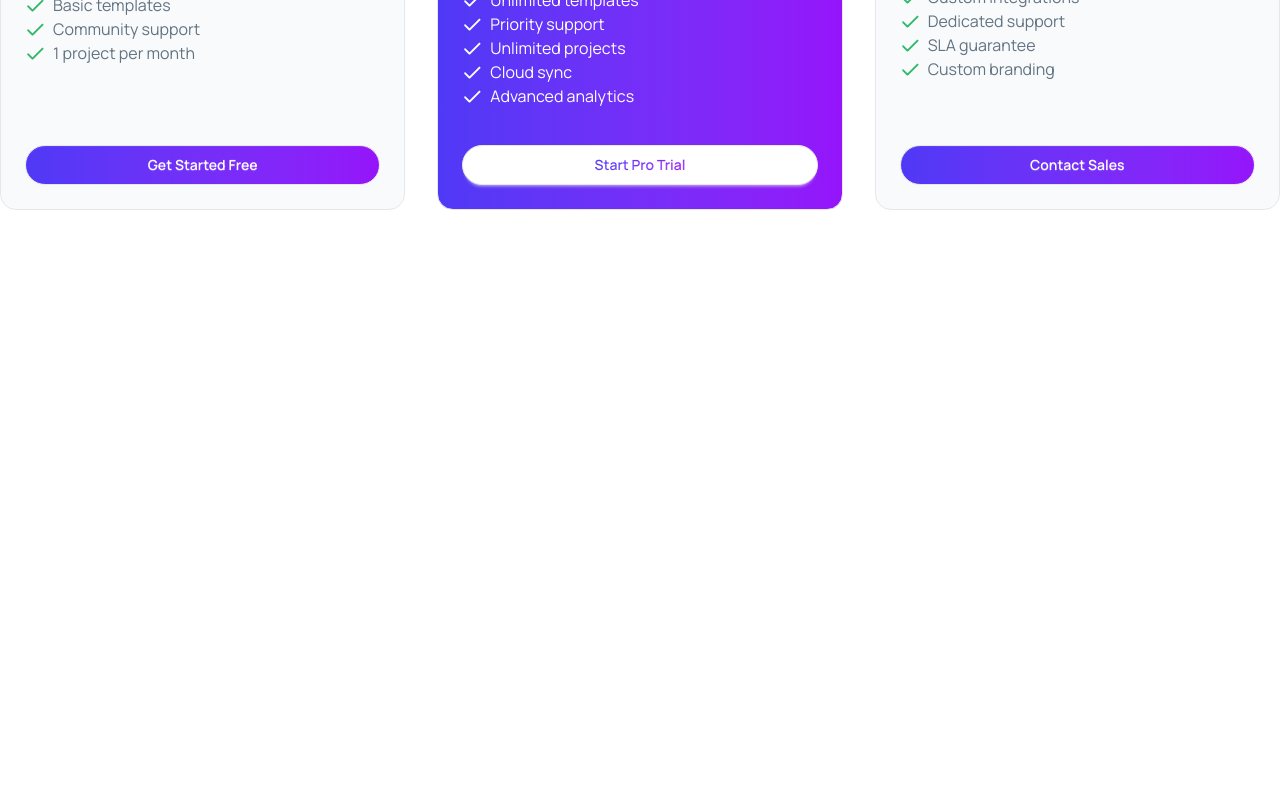
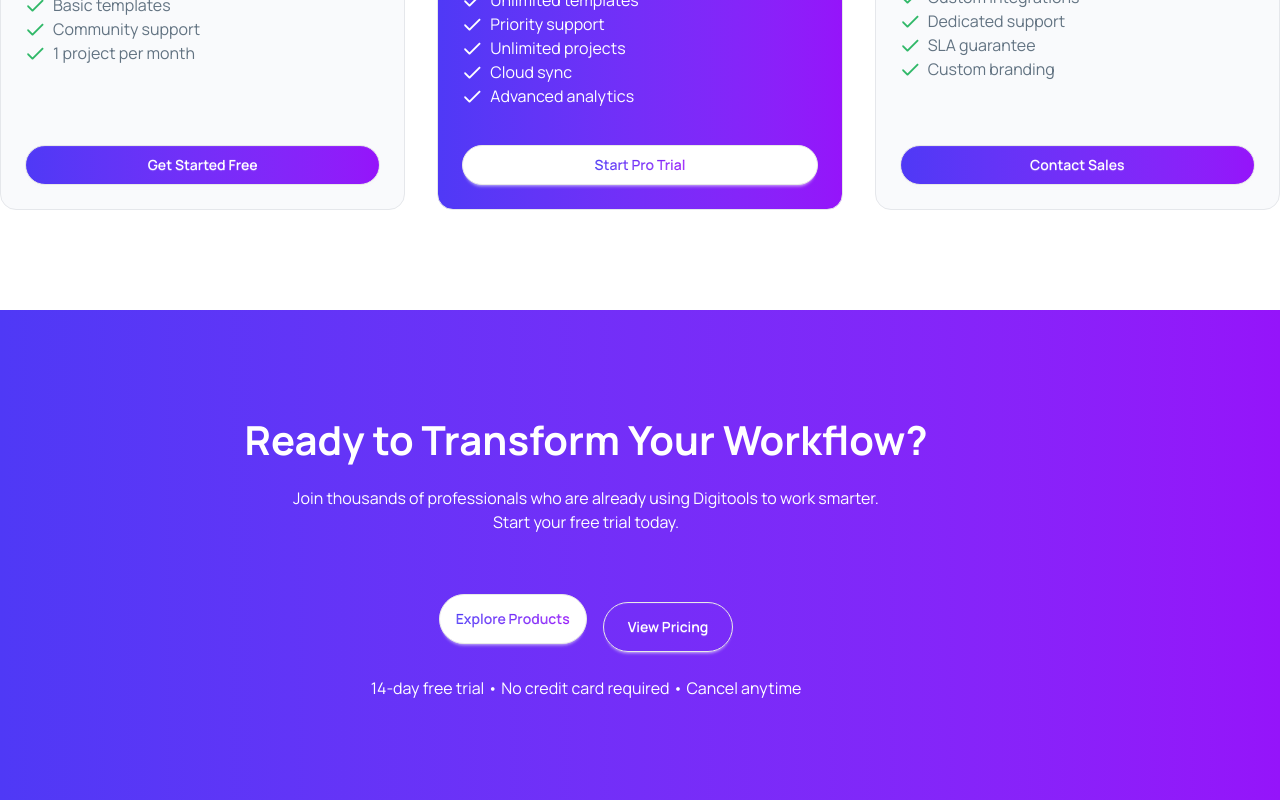
Before and after one commit to Zihad-1883/Zihad-Assignment-6, a React (Vite) app: page / in a window 1280 px wide. Shown: the part 3958-4758 px from the top of the page. Before the commit the page ends 4268 px from the top, so only its background shows below. Built offline with nearby package versions, Linux system fonts and the light colour scheme.

Commit message:
Workflow section done

```diff
--- a/src/App.jsx
+++ b/src/App.jsx
@@ -6,6 +6,7 @@
 import Tools from './Components/Tools'
 import GetStarted from './Components/GetStarted'
 import Pricing from './Components/Pricing'
+import Workflow from './Components/Workflow'
 
 const getProducts = async() => {
     const res = await fetch('/products.json');
@@ -30,6 +31,7 @@
        </Suspense>
        <GetStarted></GetStarted>
        <Pricing></Pricing>
+       <Workflow></Workflow>
     </>
   )
 }
--- /dev/null
+++ b/src/Components/Workflow.jsx
@@ -0,0 +1,23 @@
+import React from 'react';
+
+const Workflow = () => {
+    return (
+        <div className="bg-linear-to-r from-[#4f39f6] to-[#9514fa] p-25 text-center">
+            <div className='w-[90%]'>
+                <div className='space-y-4'>
+                <h2 className='text-[40px] font-bold text-white'>Ready to Transform Your Workflow?</h2>
+                <p className='text-white'>Join thousands of professionals who are already using Digitools to work smarter. <br></br>Start your free trial today.</p>
+            </div>
+            <div className='mt-15 space-x-4 space-y-4 mb-4'>
+                <button className="btn bg-white font-semibold text-white rounded-full py-6"><span className="bg-linear-to-r from-[#4f39f6] to-[#9514fa] text-transparent bg-clip-text">Explore Products</span></button>
+                <button className='btn bg-transparent text-white rounded-full py-6 px-6'>View Pricing</button>
+            </div>
+            <div>
+                <p className='text-white'>14-day free trial • No credit card required • Cancel anytime</p>
+            </div>
+            </div>
+        </div>
+    );
+};
+
+export default Workflow;
```
